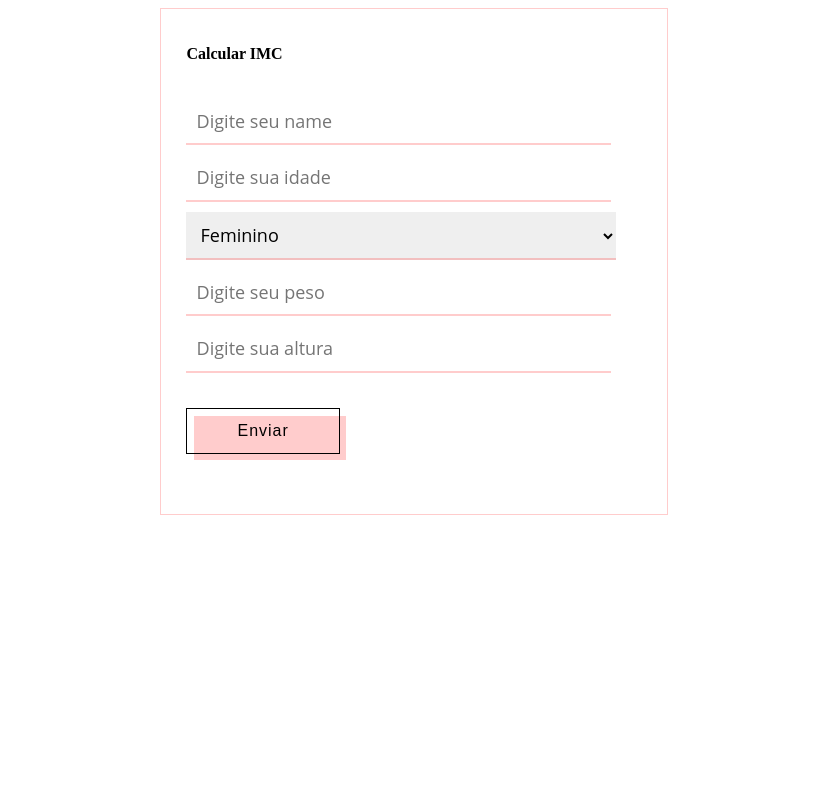
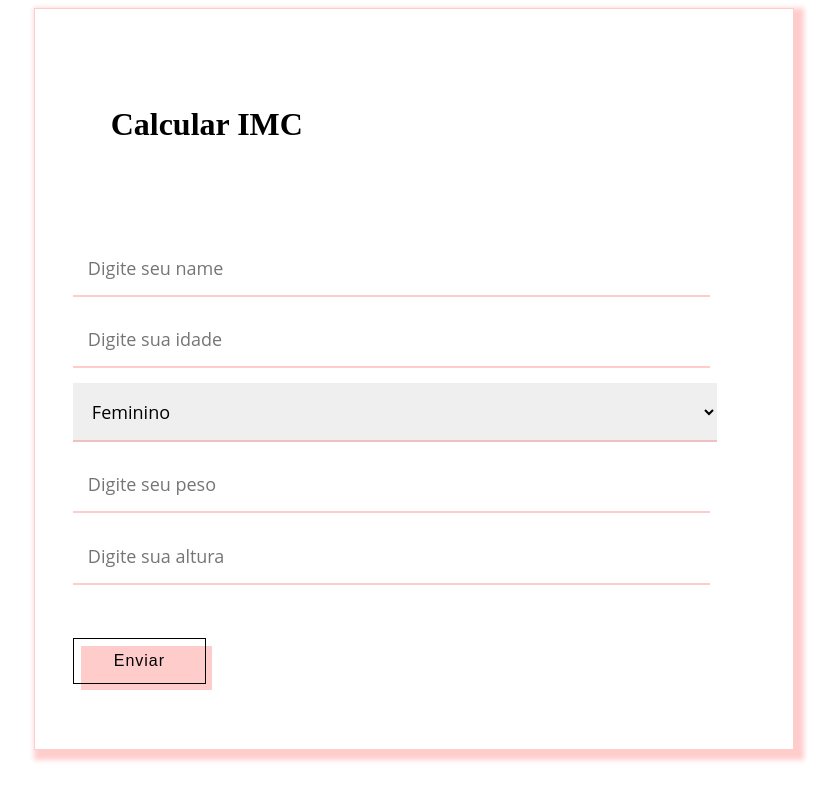
Before and after one commit to maylla04/IMC-Renatao, a website: page index.html in a window 1280 px wide. Shown: the whole page, without its empty margins (226-1063 px from the left). Drawn offline with Linux system fonts and the light colour scheme.

Commit message:
update css.css

```diff
--- a/css/style.css
+++ b/css/style.css
@@ -1,3 +1,4 @@
+
 input{
     padding: 2%;
     margin-bottom: 2%;
@@ -25,11 +26,11 @@ select{
 .container{
     margin: auto;
     border: 1px solid rgba(255, 0, 0, .2);
-    width: 40%;
+    width: 60%;
+    box-shadow: 5px 5px 5px 5px rgba(255, 0, 0, .2);
 }
 h1{
-    font-size: 100%;
-    padding: 5%;
+    padding: 10%;
 }
 
 
@@ -72,6 +73,6 @@ h1{
 
 @media (min-width: 768px) {
     #botao {
-    padding: 13px 50px 13px;
+    padding: 13px 40px 13px;
   }
 }
--- a/index.html
+++ b/index.html
@@ -3,7 +3,8 @@
 <head>
     <meta charset="UTF-8">
     <meta name="viewport" content="width=device-width, initial-scale=1.0">
-    <meta name="theme-color" content="blue"/>
+    <meta name="theme-color" content="white"/>
+    <meta name="description" content="Calculadora Imc"/>
     <link rel="icon" href="favicon.png" />
     <link rel="stylesheet" href="css/style.css"/>
     <link rel="manifest" href="/manifest.json"/>
@@ -29,7 +30,7 @@
             <p id="idades"></p>
             <p id="sexos"></p>
             <p id="clasificacao"></p>
-            <img id="img" src=""/>
+            <img id="img" src="" alt=""/>
             <p id="riscos"></p></center>
 
     </div>
```
